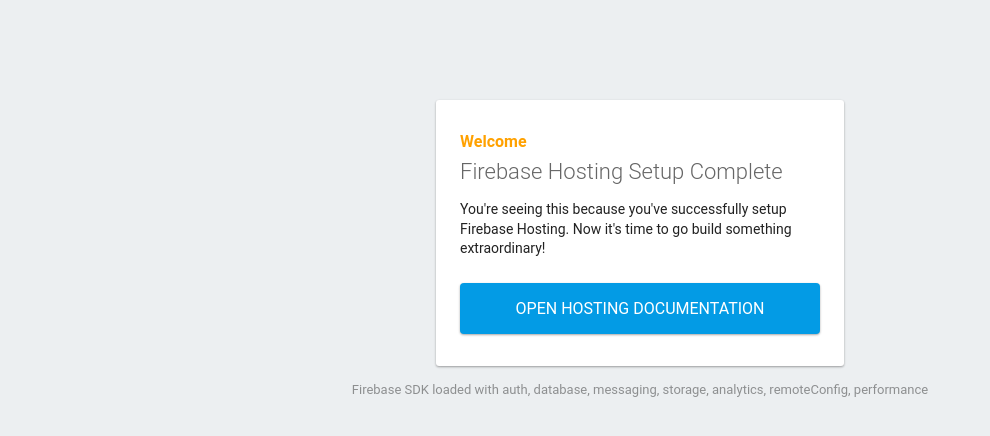
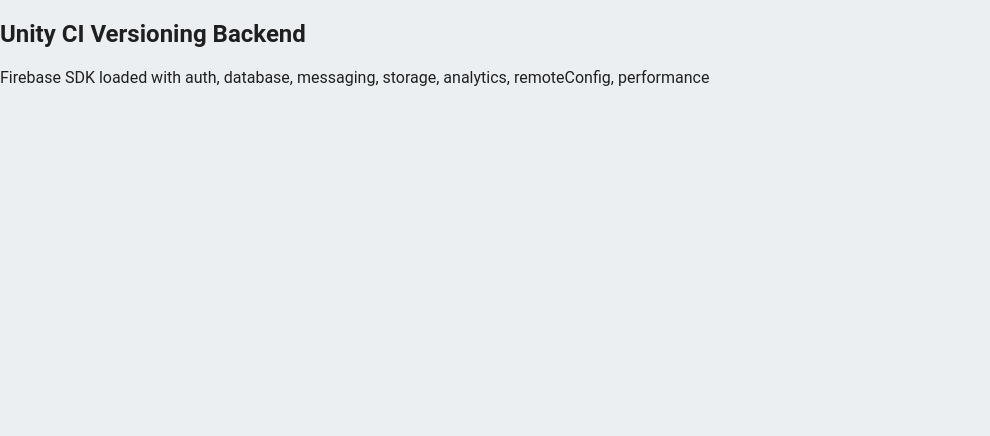
Before and after one commit to game-ci/versioning-backend, a plain HTML site: page public/index.html in a window 1280 px wide. Shown: the whole page, without its empty margins (0-990 px from the left). Drawn offline with Linux system fonts and the light colour scheme; some packages are replaced by stand-ins of ours.

Commit message:
Update title in hosting page

```diff
--- a/public/index.html
+++ b/public/index.html
@@ -20,26 +20,10 @@
 
     <style media="screen">
       body { background: #ECEFF1; color: rgba(0,0,0,0.87); font-family: Roboto, Helvetica, Arial, sans-serif; margin: 0; padding: 0; }
-      #message { background: white; max-width: 360px; margin: 100px auto 16px; padding: 32px 24px; border-radius: 3px; }
-      #message h2 { color: #ffa100; font-weight: bold; font-size: 16px; margin: 0 0 8px; }
-      #message h1 { font-size: 22px; font-weight: 300; color: rgba(0,0,0,0.6); margin: 0 0 16px;}
-      #message p { line-height: 140%; margin: 16px 0 24px; font-size: 14px; }
-      #message a { display: block; text-align: center; background: #039be5; text-transform: uppercase; text-decoration: none; color: white; padding: 16px; border-radius: 4px; }
-      #message, #message a { box-shadow: 0 1px 3px rgba(0,0,0,0.12), 0 1px 2px rgba(0,0,0,0.24); }
-      #load { color: rgba(0,0,0,0.4); text-align: center; font-size: 13px; }
-      @media (max-width: 600px) {
-        body, #message { margin-top: 0; background: white; box-shadow: none; }
-        body { border-top: 16px solid #ffa100; }
-      }
     </style>
   </head>
   <body>
-    <div id="message">
-      <h2>Welcome</h2>
-      <h1>Firebase Hosting Setup Complete</h1>
-      <p>You're seeing this because you've successfully setup Firebase Hosting. Now it's time to go build something extraordinary!</p>
-      <a target="_blank" href="https://firebase.google.com/docs/hosting/">Open Hosting Documentation</a>
-    </div>
+    <h2>Unity CI Versioning Backend</h2>
     <p id="load">Firebase SDK Loading&hellip;</p>
 
     <script>
```
